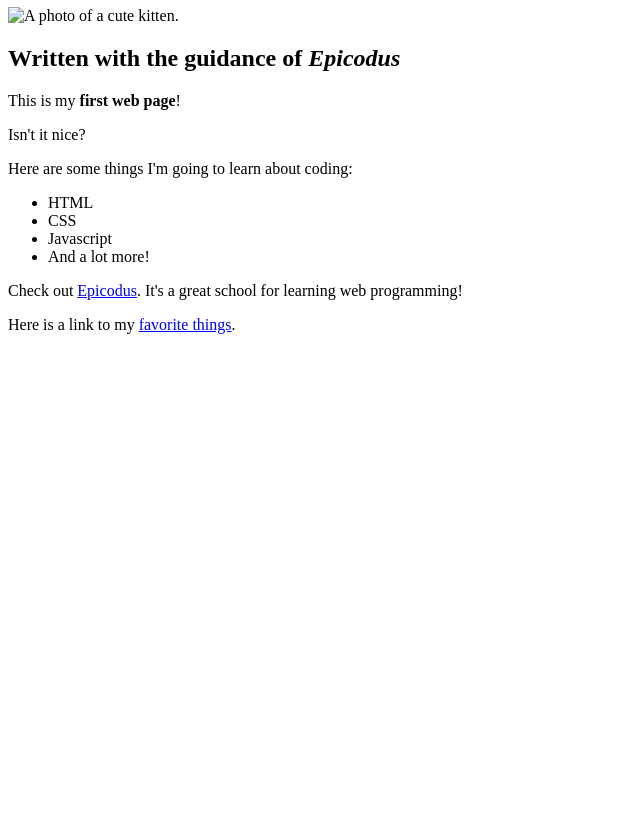
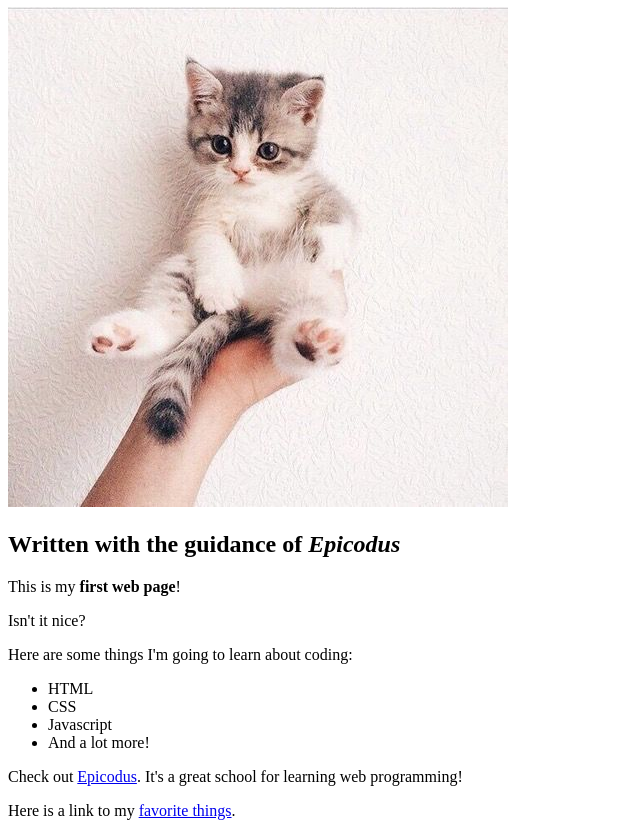
Before and after one commit to pagrimm/my-first-webpage, a plain HTML site: page my-first-webpage.html in a window 1280 px wide. Shown: the part 73-909 px from the top of the page, without its empty margins (0-640 px from the left). Before the commit the page ends 800 px from the top, so only its background shows below. Drawn offline with Linux system fonts and the light colour scheme.

Commit message:
fixed kitten.jpg

```diff
--- a/my-first-webpage.html
+++ b/my-first-webpage.html
@@ -5,7 +5,7 @@
   </head>
   <body>
     <h1>My first webpage</h1>
-    <img src="img/kitten.jpeg" alt="A photo of a cute kitten.">
+    <img src="img/kitten.jpg" alt="A photo of a cute kitten.">
     <h2>Written with the guidance of <em>Epicodus</em></h2>
 
     <p>This is my <strong>first web page</strong>!</p>
```
